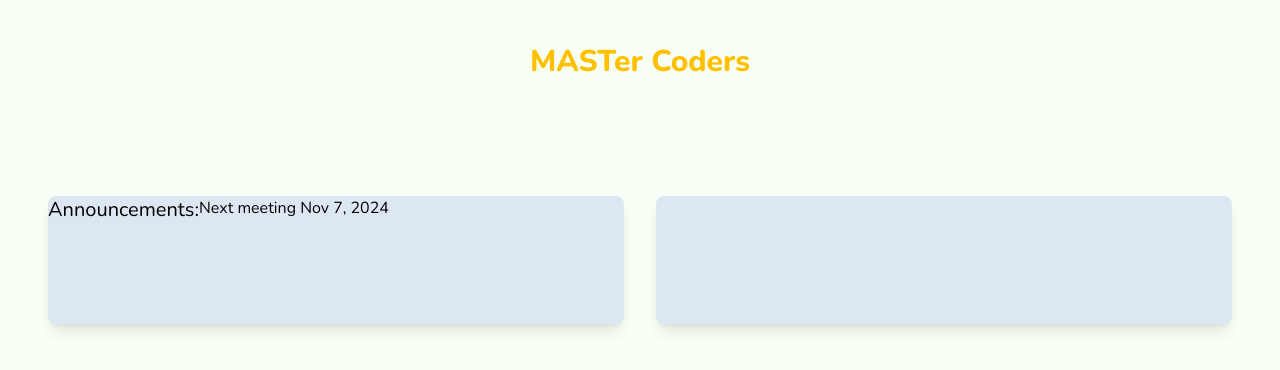
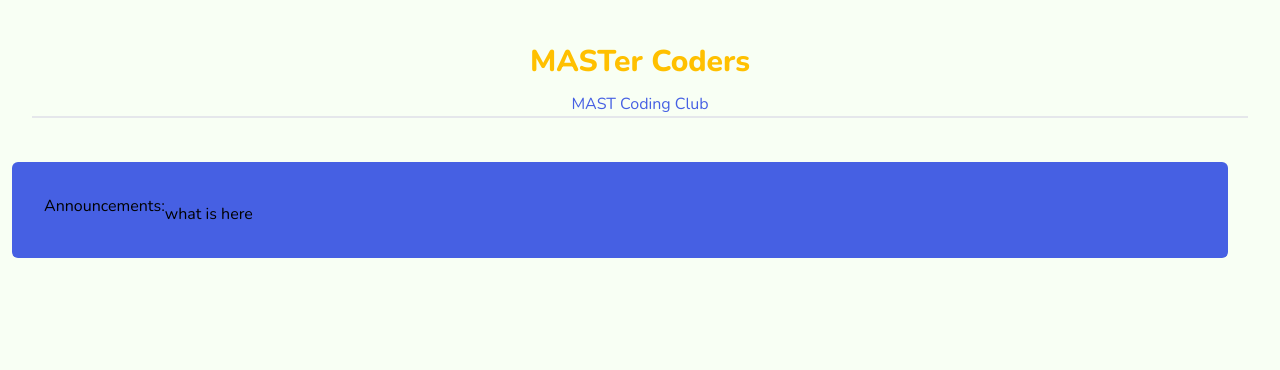
Before and after one commit to yvs2007/MastSite, a Vue app: page / in a window 1280 px wide. Shown: the top 370 px of the page. Built offline with nearby package versions, Linux system fonts and the light colour scheme.

Commit message:
leaving the box design and trying something new ig

```diff
--- a/src/App.vue
+++ b/src/App.vue
@@ -9,7 +9,7 @@ import Body from "./components/Body.vue";
         <!-- Ok so the Title is pretty basic and will need to add a logo later ig-->
         <Title class="p-8" />
         <!--The body will be a little bit different probably with some interactive features.-->
-        <Body class="p-8" />
+        <Body class="p-8 space-y-2" />
     </div>
 </template>
 
--- a/src/components/Body.vue
+++ b/src/components/Body.vue
@@ -3,23 +3,11 @@ import { ref } from "vue";
 </script>
 
 <template>
-    <!--this is the gird that can display pictures and text.-->
-    <div class="grid grid-cols-1 gap-4 lg:grid-cols-2 lg:gap-8 m-4">
-        <div
-            class="h-32 rounded-lg bg-Mblue bg-opacity-15 shadow-outline shadow-lg"
-        >
-            <div>
-                <!-- announcements for the students!-->
-                <h3 class="float-left text-bold text-xl text-black">
-                    Announcements:
-                </h3>
-                <p class='float-down'> Next meeting Nov 7, 2024</p>
-            </div>
-        </div>
-        <div class="h-32 rounded-lg bg-Mblue bg-opacity-15 shadow-outline shadow-lg">
-            <div>
-
-            </div>
-        </div>
+    <div class="bg-Mblue m-3 rounded-md w-[95%] ">
+        <!--basically gonna remake this into a more readable part fuck the boxes.-->
+        <h1 class="text-1xl float-start">
+            Announcements:
+        </h1>
+        <p class="ml-1">what is here</p>
     </div>
 </template>
--- a/src/components/Title.vue
+++ b/src/components/Title.vue
@@ -3,14 +3,14 @@ import { ref } from "vue";
 </script>
 
 <template>
-    <div class="text-center">
+    <div class="text-center w-full">
         <div class="">
             <h1 class="text-3xl text-yellowText font-sans font-extrabold p-3">
                 MASTer Coders
             </h1>
         </div>
         <div class="">
-            <h2 class="text-whiteText">MAST Coding Club</h2>
+            <h2 class="text-Mblue border-b-2">MAST Coding Club</h2>
         </div>
     </div>
 </template>
```
